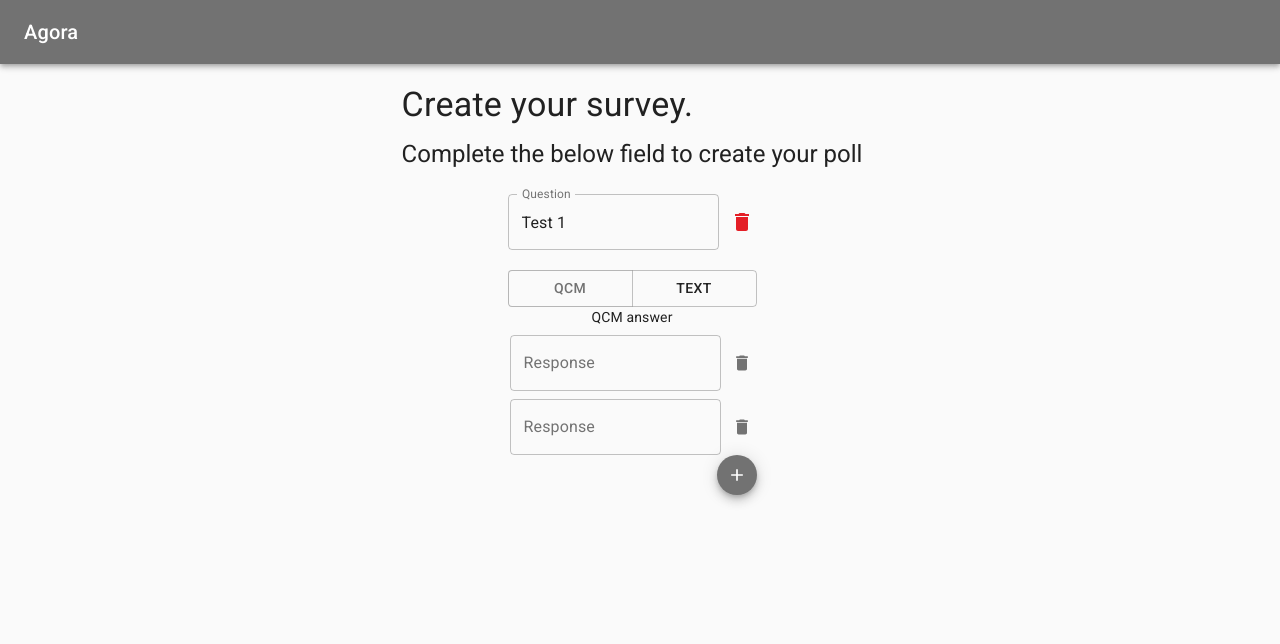
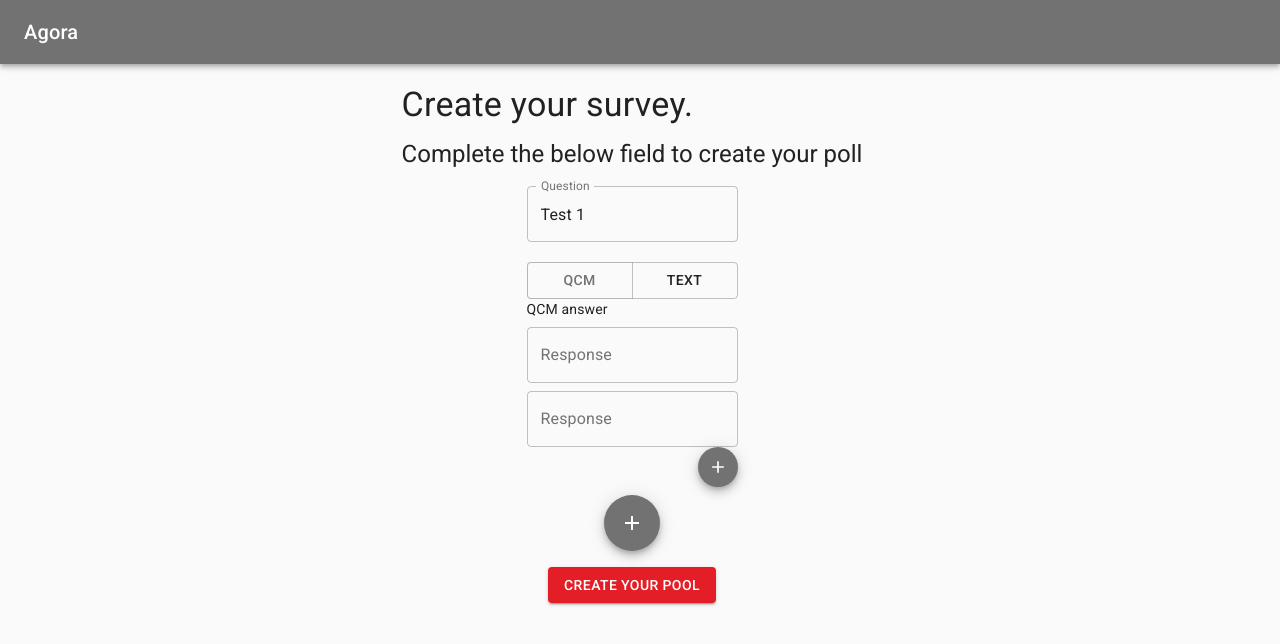
Before and after one commit to pgossa/agora, a React (Create React App) app in the folder app/: page /create in a window 1280 px wide. Shown: the top 644 px of the page. Built offline with nearby package versions, Linux system fonts and the light colour scheme.

Commit message:
Create pool architecture

```diff
--- a/app/src/App.tsx
+++ b/app/src/App.tsx
@@ -68,7 +68,7 @@ const useStyles = makeStyles((theme: Theme) => ({
 		width: "100%",
 		height: "100%",
 		zIndex: 1,
-		overflow: "hidden",
+		// overflow: "hidden",
 	},
 	appFrame: {
 		position: "relative",
--- a/app/src/components/Answer.tsx
+++ b/app/src/components/Answer.tsx
@@ -8,12 +8,12 @@ import { QuestionType, QuestionAnswer, Question } from "../model/model";
 import DeleteIcon from "@material-ui/icons/Delete";
 
 interface Props {
-	answer: QuestionAnswer,
-	updateAnswer: (answer: QuestionAnswer) => void;
-	deleteAnswer: (answer: QuestionAnswer) => void;
+	answer: QuestionAnswer;
+	update: (answer: QuestionAnswer) => void;
+	remove?: (id: number) => void;
 }
 
-export default function Answer({ answer, updateAnswer, deleteAnswer }: Props) {
+export default function Answer({ answer, update, remove }: Props) {
 	const classes = useStyles();
 
 	const [textLocal, setTextLocal] = React.useState<string>(answer.text);
@@ -22,20 +22,16 @@ export default function Answer({ answer, updateAnswer, deleteAnswer }: Props) {
 		const value: string = event.target.value;
 		let newAnswer = answer;
 		newAnswer.text = value;
-		updateAnswer(newAnswer);
+		update(newAnswer);
 		setTextLocal(value);
 	};
-
-	const handleDelete = () => {
-		deleteAnswer(answer);
-	}
 
 	return (
 		<Grid
 			container
 			direction="row"
 			justify="space-around"
-			alignItems="center"
+			alignItems='flex-start'
 			spacing={1}
 		>
 			<Grid item>
@@ -47,16 +43,18 @@ export default function Answer({ answer, updateAnswer, deleteAnswer }: Props) {
 					onChange={handleChangeText}
 				/>
 			</Grid>
+			{remove ? (
 				<Grid item>
 					<IconButton
 						aria-label="Delete"
 						color="default"
 						size="small"
-					onClick={() => {handleDelete()}}
+						onClick={() => remove(answer.id)}
 					>
 						<DeleteIcon fontSize="small" />
 					</IconButton>
 				</Grid>
+			) : null}
 		</Grid>
 	);
 }
--- a/app/src/components/QCMAnswer.tsx
+++ b/app/src/components/QCMAnswer.tsx
@@ -1,5 +1,5 @@
 // prettier-ignore
-import { Button, Dialog, DialogActions, DialogTitle, TextField, ButtonGroup, Grid, IconButton, Paper } from "@material-ui/core";
+import { Button, Dialog, DialogActions, DialogTitle, TextField, ButtonGroup, Grid, IconButton, Paper, Fab } from "@material-ui/core";
 import { makeStyles } from "@material-ui/styles";
 import * as React from "react";
 import { useActions } from "../actions";
@@ -7,6 +7,7 @@ import * as QuestionActions from "../actions/question";
 import { QuestionType, QuestionAnswer, Question } from "../model/model";
 import DeleteIcon from "@material-ui/icons/Delete";
 import Answer from "./Answer";
+import AddIcon from "@material-ui/icons/Add";
 
 interface Props {
 	answers: QuestionAnswer[];
@@ -25,22 +26,33 @@ export default function QCMAnswer({ answers, updateAnswers }: Props) {
 	);
 
 	const updateAnswer = (answer: QuestionAnswer) => {
-		const newLocalAnswers: QuestionAnswer[] = localAnswers.map((localAnswer: QuestionAnswer) => {
-			if(localAnswer.id == answer.id){
-				localAnswer.text = answer.text;
+		const newLocalAnswers: QuestionAnswer[] = localAnswers.map(
+			(localAnswer: QuestionAnswer) => {
+				if (localAnswer.id == answer.id) {
+					localAnswer.text = answer.text;
+				}
+				return localAnswer;
 			}
-			return localAnswer;
-		})
+		);
 		setLocalAnswers(newLocalAnswers);
 		updateAnswers(newLocalAnswers);
 	};
 
-	const deleteAnswer = (answer: QuestionAnswer) => {
-		const newLocalAnswers : QuestionAnswer[] = localAnswers.filter((answers) => {
-			return answers.id !== answer.id;
-		})
+	const removeAnswer = (id: number) => {
+		const newLocalAnswers: QuestionAnswer[] = localAnswers.filter(
+			answer => {
+				return answer.id !== id;
+			}
+		);
 		setLocalAnswers(newLocalAnswers);
 		updateAnswers(newLocalAnswers);
+	};
+
+	const handleClickAdd = () => {
+		const id = localAnswers.length > 0 ? localAnswers[localAnswers.length-1].id+1 : 1;
+		const newAnswer: QuestionAnswer = { id, text: ""}
+		setLocalAnswers([...localAnswers, newAnswer]);
+		updateAnswers([...localAnswers, newAnswer]);
 	}
 
 	console.log(localAnswers);
@@ -50,7 +62,7 @@ export default function QCMAnswer({ answers, updateAnswers }: Props) {
 				container
 				direction="column"
 				justify="space-around"
-				alignItems="center"
+				alignItems='flex-start'
 				spacing={1}
 			>
 				<Grid item>QCM answer</Grid>
@@ -59,12 +71,30 @@ export default function QCMAnswer({ answers, updateAnswers }: Props) {
 						<Grid item>
 							<Answer
 								answer={answer}
-								updateAnswer={updateAnswer}
-								deleteAnswer={deleteAnswer}
+								update={updateAnswer}
+								remove={index > 1 ? removeAnswer : undefined}
 							/>
 						</Grid>
 					);
 				})}
+			</Grid>
+			<Grid
+				container
+				direction="column"
+				justify="space-around"
+				alignItems="flex-end"
+				spacing={0}
+			>
+				<Grid item>
+					<Fab
+						color="primary"
+						aria-label="add"
+						size="small"
+						onClick={() => handleClickAdd()}
+					>
+						<AddIcon fontSize="small" />
+					</Fab>
+				</Grid>
 			</Grid>
 		</div>
 	);
--- a/app/src/components/QuestionEdit.tsx
+++ b/app/src/components/QuestionEdit.tsx
@@ -10,9 +10,11 @@ import QCMAnswer from "./QCMAnswer";
 
 interface Props {
 	question: Question;
+	update: (question: Question) => void;
+	remove?: (id: number) => void;
 }
 
-export default function QuestionEdit({ question }: Props) {
+export default function QuestionEdit({ question, update, remove }: Props) {
 	const classes = useStyles();
 	const [questionText, setQuestionText] = React.useState<string>(
 		question.text
@@ -20,9 +22,9 @@ export default function QuestionEdit({ question }: Props) {
 	const [questionType, setQuestionType] = React.useState<QuestionType>(
 		question.type
 	);
-	const [questionAnswers, setQuestionAnswers] = React.useState<
-		QuestionAnswer[]
-	>(question.answers);
+	const [answers, setAnswers] = React.useState<QuestionAnswer[]>(
+		question.answers
+	);
 
 	const handleChangeText = (event: any) => {
 		setQuestionText(event.target.value);
@@ -33,11 +35,33 @@ export default function QuestionEdit({ question }: Props) {
 	};
 
 	const updateAnswers = (answers: QuestionAnswer[]) => {
-		setQuestionAnswers(answers);
-	}
+		let newQuestion = question;
+		newQuestion.answers = answers;
+		update(newQuestion);
+	};
 
 	return (
 		<Grid item xl={12} md={12} xs={12}>
+			<Grid
+				container
+				direction="row"
+				justify="flex-end"
+				alignItems="center"
+				spacing={1}
+			>
+				{remove ? (
+					<Grid item>
+						<IconButton
+							aria-label="Delete"
+							color="default"
+							size="small"
+							onClick={() => remove(question.id)}
+						>
+							<DeleteIcon color="secondary" />
+						</IconButton>
+					</Grid>
+				) : null}
+			</Grid>
 			<Grid
 				container
 				direction="column"
@@ -61,16 +85,6 @@ export default function QuestionEdit({ question }: Props) {
 								value={questionText}
 								onChange={handleChangeText}
 							/>
-						</Grid>
-						<Grid item>
-							<IconButton
-								aria-label="Delete"
-								color="default"
-								size="small"
-								onClick={() => {}}
-							>
-								<DeleteIcon color='secondary'/>
-							</IconButton>
 						</Grid>
 					</Grid>
 				</Grid>
@@ -102,7 +116,10 @@ export default function QuestionEdit({ question }: Props) {
 				</ButtonGroup>
 
 				{questionType === QuestionType.QCM ? (
-					<QCMAnswer answers={questionAnswers} updateAnswers={updateAnswers}/>
+					<QCMAnswer
+						answers={answers}
+						updateAnswers={updateAnswers}
+					/>
 				) : (
 					<div>TEXT answer</div>
 				)}
--- a/app/src/components/QuestionList.tsx
+++ b/app/src/components/QuestionList.tsx
@@ -13,11 +13,25 @@ import QuestionEdit from "./QuestionEdit";
 import AddIcon from "@material-ui/icons/Add";
 interface Props {
 	list: Question[];
+	updateList: (list: Question[]) => void;
 }
 
-function QuestionList({ list }: Props) {
+function QuestionList({ list, updateList }: Props) {
 	const classes = useStyles();
 
+	const updateQuestion = (question: Question) => {
+		const foundIndex = list.findIndex(q => q.id === question.id);
+		let newList = list;
+		newList[foundIndex] = question;
+		updateList(newList);
+	};
+
+	const removeQuestion = (id: number) => {
+		const newList = list.filter(question => {
+			return question.id !== id;
+		});
+		updateList(newList);
+	};
 	return (
 		<div className={classes.root}>
 			<Grid
@@ -27,22 +41,15 @@ function QuestionList({ list }: Props) {
 				alignItems="center"
 				spacing={2}
 			>
-				{list.map((question: Question) => {
-					return <QuestionEdit question={question}/>;
+				{list.map((question: Question, index: number) => {
+					return (
+						<QuestionEdit
+							question={question}
+							update={updateQuestion}
+							remove={index > 0 ? removeQuestion : undefined}
+						/>
+					);
 				})}
-			</Grid>
-			<Grid
-				container
-				direction="column"
-				justify="space-around"
-				alignItems="flex-end"
-				spacing={0}
-			>
-				<Grid item>
-					<Fab color="primary" aria-label="add" size="small">
-						<AddIcon fontSize="small" />
-					</Fab>
-				</Grid>
 			</Grid>
 		</div>
 	);
--- a/app/src/pages/CreatePage.tsx
+++ b/app/src/pages/CreatePage.tsx
@@ -7,26 +7,37 @@ import QuestionList from "../components";
 import { Sondage, Question, QuestionType } from "../model/model";
 import AddIcon from "@material-ui/icons/Add";
 import QuestionEdit from "../components/QuestionEdit";
+import { useState, useEffect } from "react";
+// import { questionList } from "../reducers/question";
 
 interface Props extends RouteComponentProps<void> {}
 
 function CreatePage(props: Props) {
 	const classes = useStyles();
-	const [open, setOpen] = React.useState(false);
-	const [sondage, setSondage] = React.useState<Sondage>();
-	const [quesitonList, setQuestionList] = React.useState<Question[]>([
+	const [open, setOpen] = useState(false);
+	const [sondage, setSondage] = useState<Sondage>();
+	const [questionList, setQuestionList] = useState<Question[]>([
 		{ id: 1, text: "Test 1", type: QuestionType.QCM, answers: [] },
-		// { id: 2, text: "Test 2", type: QuestionType.QCM, answers: [] },
-		// { id: 3, text: "Test 3", type: QuestionType.QCM, answers: [] },
 	]);
-	const handleClose = () => {
-		setOpen(false);
+
+	const handleClickAdd = () => {
+		const id =
+			questionList.length > 0
+				? questionList[questionList.length - 1].id + 1
+				: 1;
+		const newQuestion: Question = {
+			id,
+			text: "",
+			type: QuestionType.QCM,
+			answers: [],
+		};
+		setQuestionList([...questionList, newQuestion]);
 	};
 
-	const handleAddTodo = () => {
-		setOpen(true);
-	};
 
+	const handleClickCreatePool = () => {
+		console.log(questionList);
+	}
 	return (
 		<Grid
 			className={classes.root}
@@ -36,7 +47,7 @@ function CreatePage(props: Props) {
 			alignItems="center"
 			spacing={2}
 		>
-			<Grid item xs={12}>
+			<Grid item>
 				<Typography variant="h4" gutterBottom>
 					Create your survey.
 				</Typography>
@@ -44,8 +55,33 @@ function CreatePage(props: Props) {
 					Complete the below field to create your poll
 				</Typography>
 			</Grid>
-			<Grid item xl={12} md={12} xs={12}>
-				<QuestionList list={quesitonList} />
+			<Grid item>
+				<QuestionList
+					list={questionList}
+					updateList={setQuestionList}
+				/>
+			</Grid>
+			<Grid
+				container
+				direction="column"
+				justify="space-around"
+				alignItems="center"
+				spacing={2}
+			>
+				<Grid item>
+					<Fab
+						color="primary"
+						aria-label="add"
+						onClick={() => handleClickAdd()}
+					>
+						<AddIcon />
+					</Fab>
+				</Grid>
+				<Grid item>
+					<Button variant="contained" color="secondary" onClick={() => handleClickCreatePool()}>
+						Create your pool
+					</Button>
+				</Grid>
 			</Grid>
 		</Grid>
 	);
--- a/app/src/pages/HomePage.tsx
+++ b/app/src/pages/HomePage.tsx
@@ -3,7 +3,6 @@ import { makeStyles } from "@material-ui/styles";
 import * as React from "react";
 import { useSelector } from "react-redux";
 import { RouteComponentProps, Redirect } from "react-router-dom";
-import HomeBox from "../components/HomeBox";
 import { RootState } from "../reducers";
 
 interface Props extends RouteComponentProps<void> {}
```
Also changed, not shown: app/src/components/HomeBox.tsx (deleted, +0 -43 lines). Lines whose indentation alone changed are shown as unchanged.
